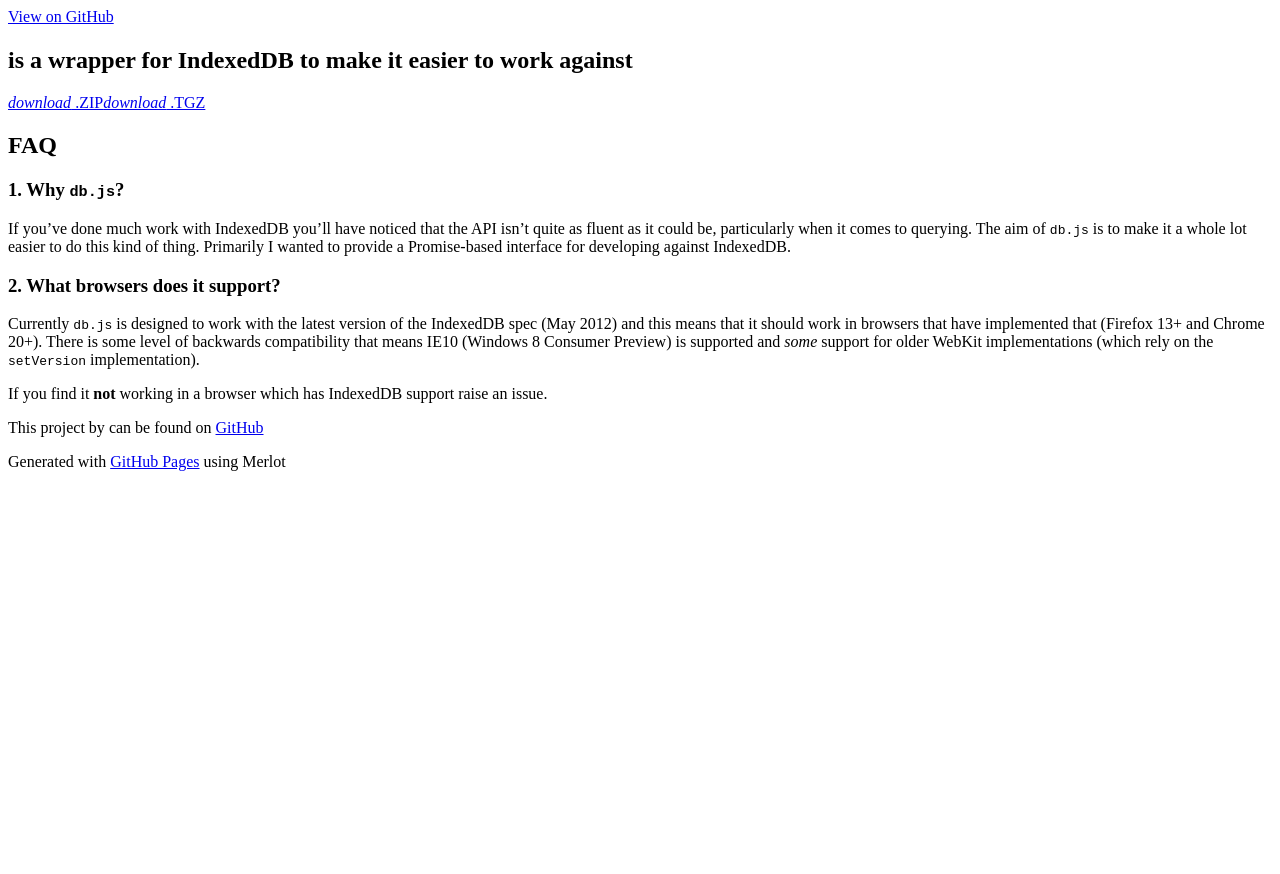
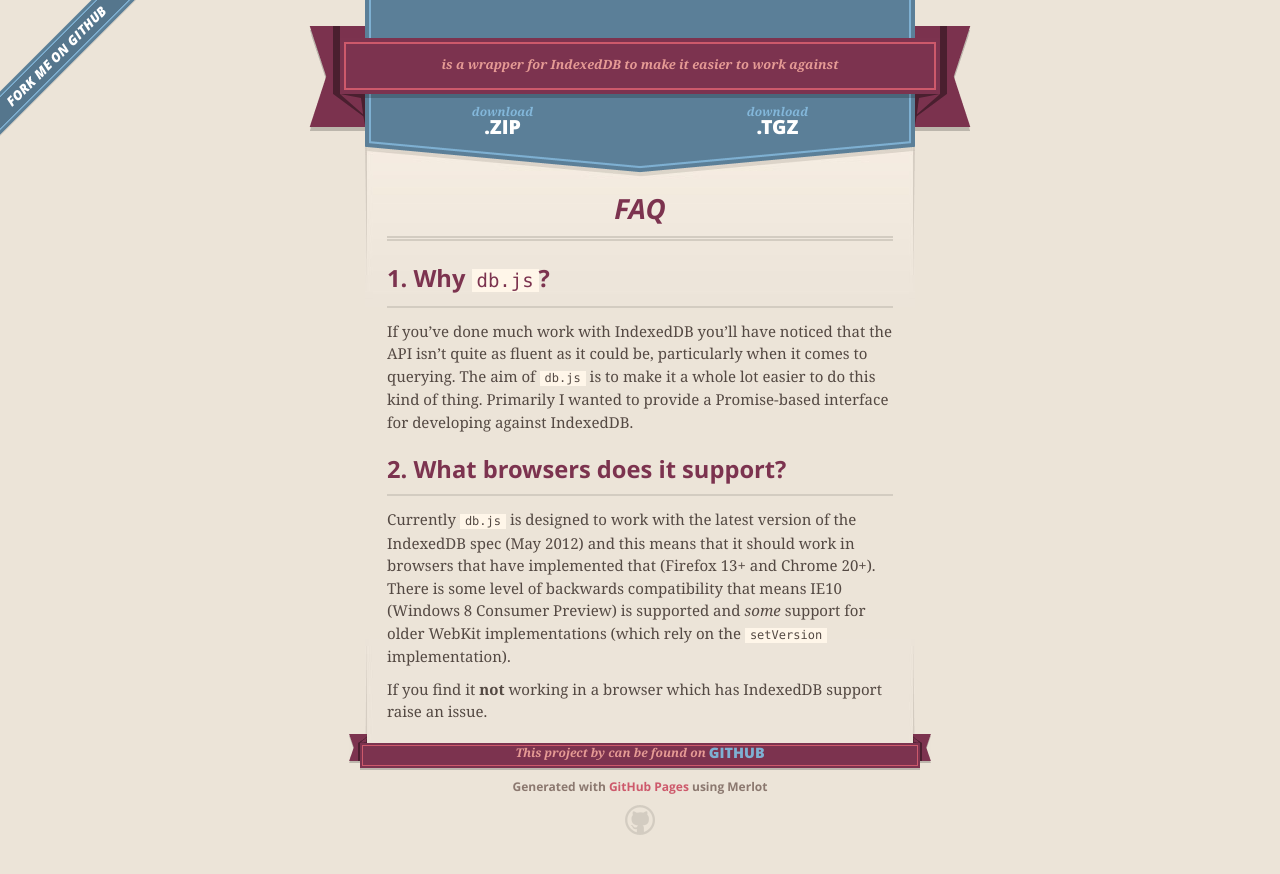
Before and after one commit to aaronpowell/db.js, a Jekyll site: the page built from posts/faq.md, in a window 1280 px wide. Shown: the top 874 px of the page. Built offline with Jekyll 4.4.1, drawn with Linux system fonts in a browser that asks for light colours; nearby versions of some CDN libraries.

Commit message:
trying one more path change

```diff
--- a/_layouts/default.html
+++ b/_layouts/default.html
@@ -5,13 +5,13 @@
     <meta http-equiv="X-UA-Compatible" content="chrome=1">
     <meta name="viewport" content="width=640" />
 
-    <link rel="stylesheet" href="stylesheets/core.css" media="screen"/>
-    <link rel="stylesheet" href="stylesheets/mobile.css" media="handheld, only screen and (max-device-width:640px)"/>
-    <link rel="stylesheet" href="stylesheets/pygment_trac.css"/>
+    <link rel="stylesheet" href="/db.js/stylesheets/core.css" media="screen"/>
+    <link rel="stylesheet" href="/db.js/stylesheets/mobile.css" media="handheld, only screen and (max-device-width:640px)"/>
+    <link rel="stylesheet" href="/db.js/stylesheets/pygment_trac.css"/>
 
-    <script type="text/javascript" src="javascripts/modernizr.js"></script>
+    <script type="text/javascript" src="/db.js/javascripts/modernizr.js"></script>
     <script type="text/javascript" src="https://ajax.googleapis.com/ajax/libs/jquery/1.7.1/jquery.min.js"></script>
-    <script type="text/javascript" src="javascripts/headsmart.min.js"></script>
+    <script type="text/javascript" src="/db.js/javascripts/headsmart.min.js"></script>
     <script type="text/javascript">
       $(document).ready(function () {
         $('#main_content').headsmart();
```
